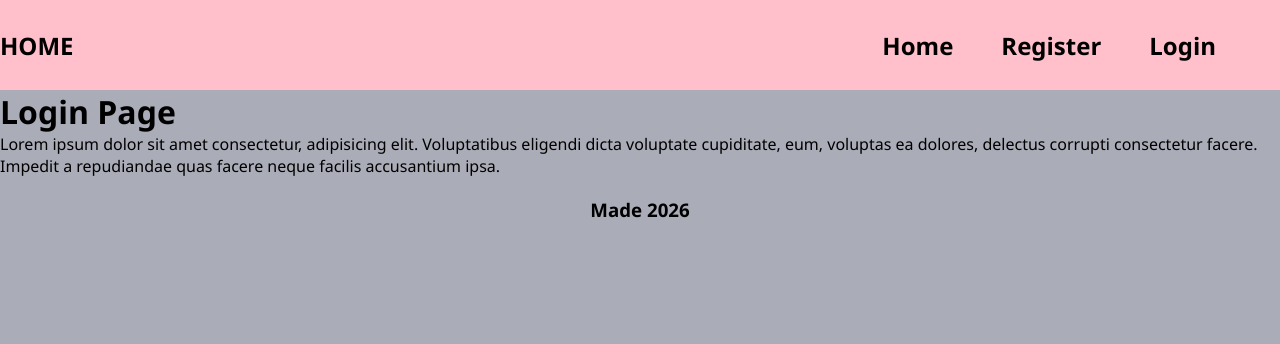
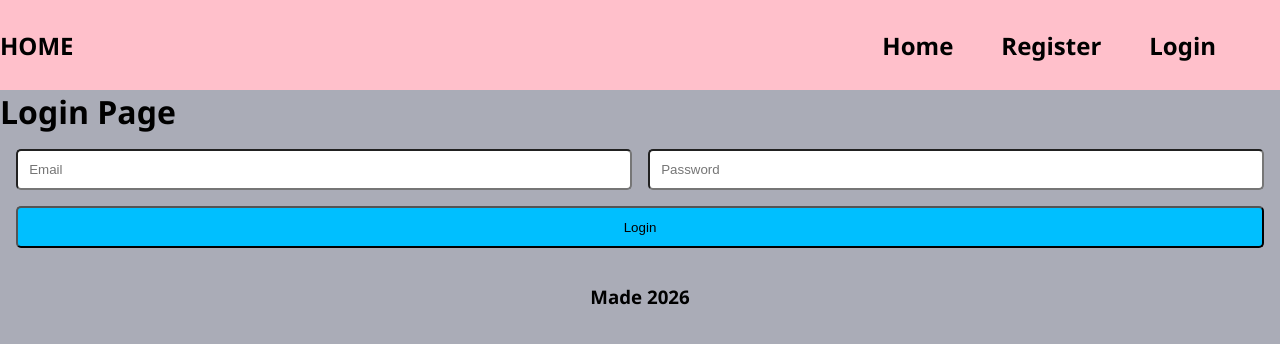
Before and after one commit to craigdev937/jwt1pern, a React app in the folder client/: page /login in a window 1280 px wide. Shown: the top 344 px of the page. Built offline with nearby package versions, Linux system fonts and the light colour scheme; the HTML template or start-up script is replaced by a standard one.

Commit message:
Updated RegisterForm and LoginUser with autoComplete fields.  Also updated the Login component.

```diff
--- a/client/src/components/form/RegisterForm.tsx
+++ b/client/src/components/form/RegisterForm.tsx
@@ -20,15 +20,31 @@ export const RegisterForm = () => {
             className="form"
             onSubmit={handleSubmit(onSubmit)}
         >
-            <input placeholder="First Name" {...register("first")} />
+            <input
+                placeholder="First Name"
+                autoComplete="given-name"
+                {...register("first")}
+            />
             {errors.first && <p>{errors.first?.message}</p>}
-            <input placeholder="Last Name" {...register("last")} />
+
+            <input
+                placeholder="Last Name"
+                autoComplete="family-name"
+                {...register("last")}
+            />
             {errors.last && <p>{errors.last?.message}</p>}
-            <input placeholder="Email" {...register("email")} />
+
+            <input
+                placeholder="Email"
+                autoComplete="email"
+                {...register("email")}
+            />
             {errors.email && <p>{errors.email?.message}</p>}
+
             <input
                 type="password"
                 placeholder="Password"
+                autoComplete="new-password"
                 {...register("password")}
             />
             <button>Register User</button>
--- a/client/src/components/login/LoginUser.tsx
+++ b/client/src/components/login/LoginUser.tsx
@@ -26,13 +26,17 @@ export const LoginUser = () => {
             className="form"
             onSubmit={handleSubmit(onSubmit)}
         >
-            <h2>Login</h2>
-            <input placeholder="Email" {...register("email")} />
+            <input
+                placeholder="Email"
+                autoComplete="email"
+                {...register("email")}
+            />
             {errors.email && <p>{errors.email?.message}</p>}
 
             <input
                 type="password"
                 placeholder="Password"
+                autoComplete="current-password"
                 {...register("password")}
             />
             {errors.password && <p>{errors.password?.message}</p>}
--- a/client/src/pages/login/Login.tsx
+++ b/client/src/pages/login/Login.tsx
@@ -1,14 +1,13 @@
 import React from "react";
 import "./Login.css";
+import { LoginUser } from "../../components/login/LoginUser";
 
 export const Login = () => {
     return (
         <React.Fragment>
             <main>
                 <h1>Login Page</h1>
-                <p>
-                    Lorem ipsum dolor sit amet consectetur, adipisicing elit. Voluptatibus eligendi dicta voluptate cupiditate, eum, voluptas ea dolores, delectus corrupti consectetur facere. Impedit a repudiandae quas facere neque facilis accusantium ipsa.
-                </p>
+                <LoginUser />
             </main>
         </React.Fragment>
     );
```
Also changed, not shown: 1 other file (tests, documents, lock files or other folders).
